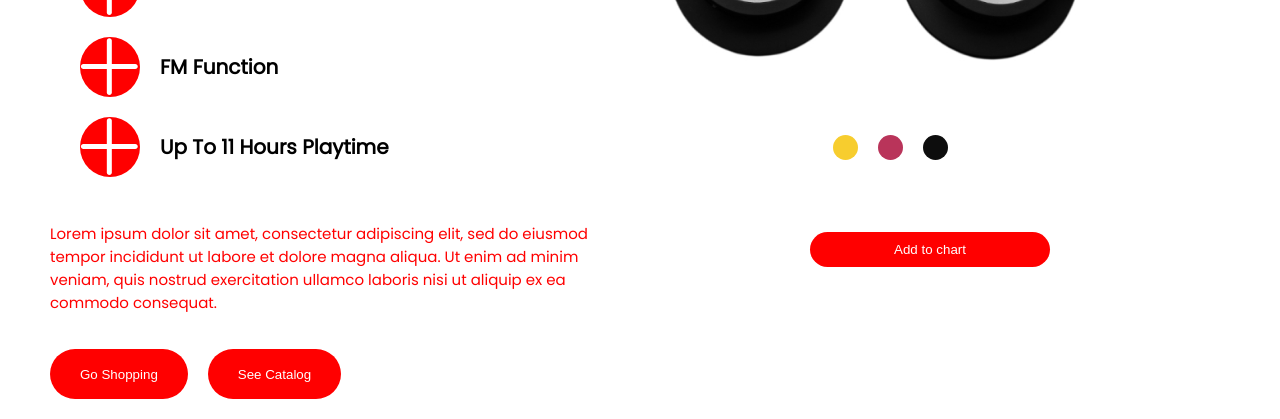
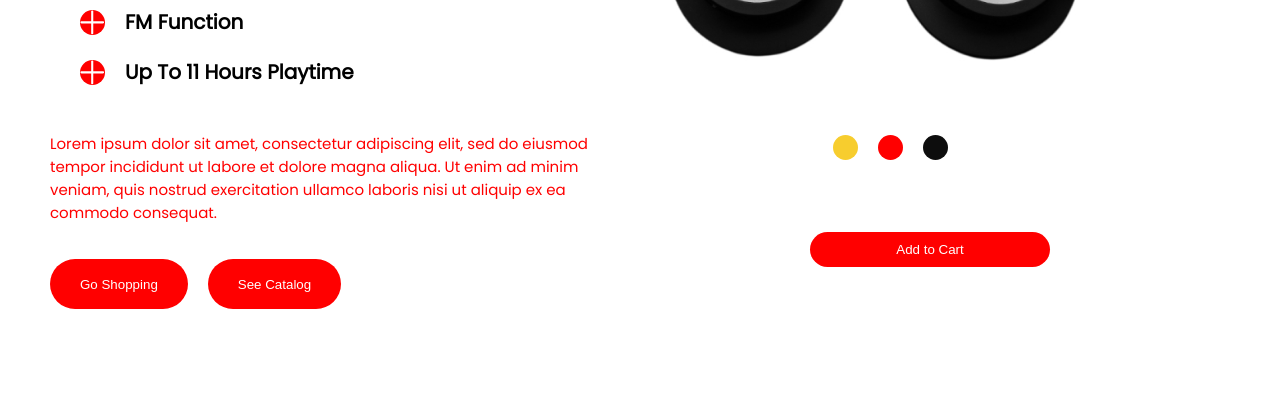
Before and after one commit to kr-sarvesh/Product-homepage-lco, a plain HTML site: page index.html in a window 1280 px wide. Shown: the part 487-906 px from the top of the page. After the commit the page ends 834 px from the top, so only its background shows below. Drawn offline with Linux system fonts and the light colour scheme.

Commit message:
left section bullet size updated

```diff
--- a/css/style.css
+++ b/css/style.css
@@ -84,10 +84,11 @@ nav .icons .icon:hover {
   margin-bottom: 20px;
 }
 
-.sub-headlines h5 > img {
+.sub-headlines .sub-headline img {
   background-color: red;
   border-radius: 50px;
-  height: 60px;
+  height: 25px;
+  width: 25px;
   cursor: pointer;
 }
 .sub-headlines .sub-headline {
@@ -181,7 +182,7 @@ nav .icons .icon:hover {
   height: 25px;
   width: 25px;
   border-radius: 25px;
-  background-color: #b9345a;
+  background-color: red;
   cursor: pointer;
   margin-right: 20px;
 }
--- a/index.html
+++ b/index.html
@@ -85,7 +85,7 @@
             <div class="dot tomato-dot"></div>
             <div class="dot black-dot"></div>
           </div>
-          <button class="action-btn">Add to chart</button>
+          <button class="action-btn">Add to Cart</button>
         </div>
       </div>
     </div>
```
